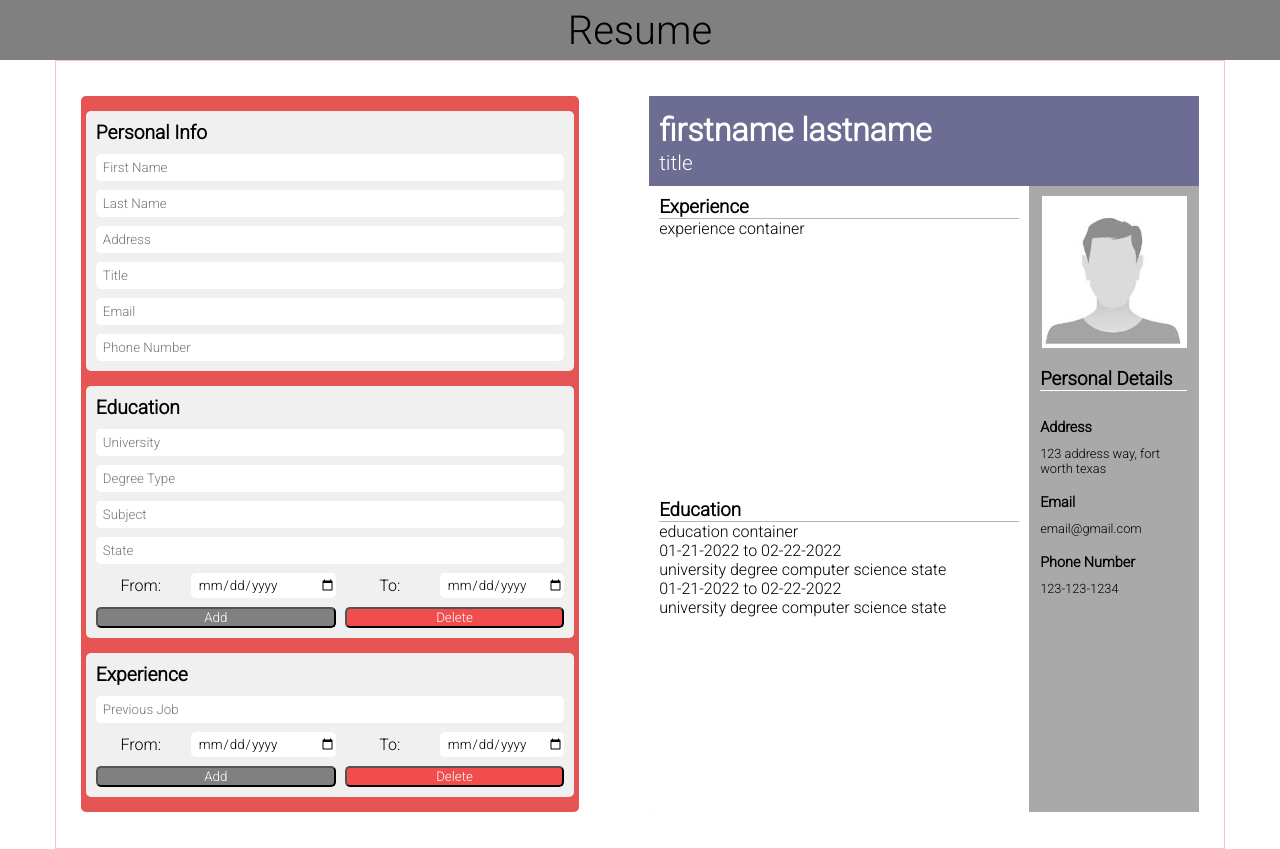
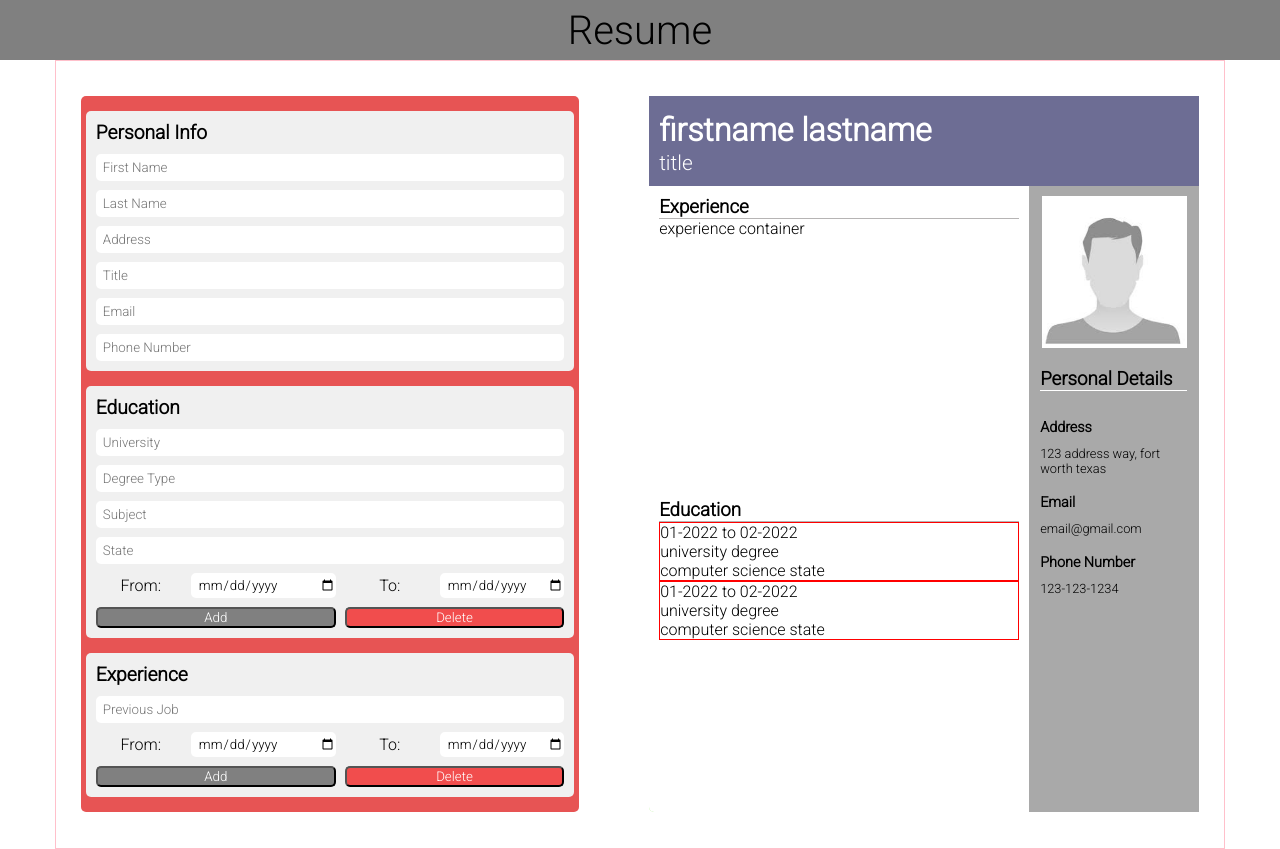
Before and after one commit to KurtisIvey/resumeResizableWithRedux, a React (Create React App) app: page / in a window 1280 px wide. Built offline with nearby package versions, Linux system fonts and the light colour scheme; the HTML template or start-up script is replaced by a standard one.

Commit message:
add substring & slice method to ed render container to bypass day value showing

```diff
--- a/src/components/RenderedResume.js
+++ b/src/components/RenderedResume.js
@@ -28,13 +28,14 @@ const RenderedResume = () => {
             experience container
           </div>
           <div className="resume__educationContainer">
-            <h3 className="resume__sectionTitle">Education</h3>education
-            container
+            <h3 className="resume__sectionTitle">Education</h3>
             {education.map((item) => {
               return (
                 <div className="resume__renderedEdItemContainer">
                   <div className="resume__edItemFromTo">
-                    {item.from} to {item.to}
+                    {item.from.substring(2, 0)}
+                    {item.from.slice(-5)} to {item.to.substring(2, 0)}
+                    {item.to.slice(-5)}
                   </div>
                   <div className="resume__edItemUniDegreeSubject"></div>
                   {item.university} {item.degree} {item.subject} {item.state}{" "}
--- a/src/components/styling/RenderedResume.css
+++ b/src/components/styling/RenderedResume.css
@@ -79,6 +79,13 @@
         font-size: .9rem;
         padding: 0;
     }
+
+.resume__renderedEdItemContainer {
+    display: grid;
+    grid-template-columns: 1fr 1fr;
+
+    border: 1px solid red;
+}
 @media screen and (max-width: 745px) {
     .resume {
         width: 500px;
```
